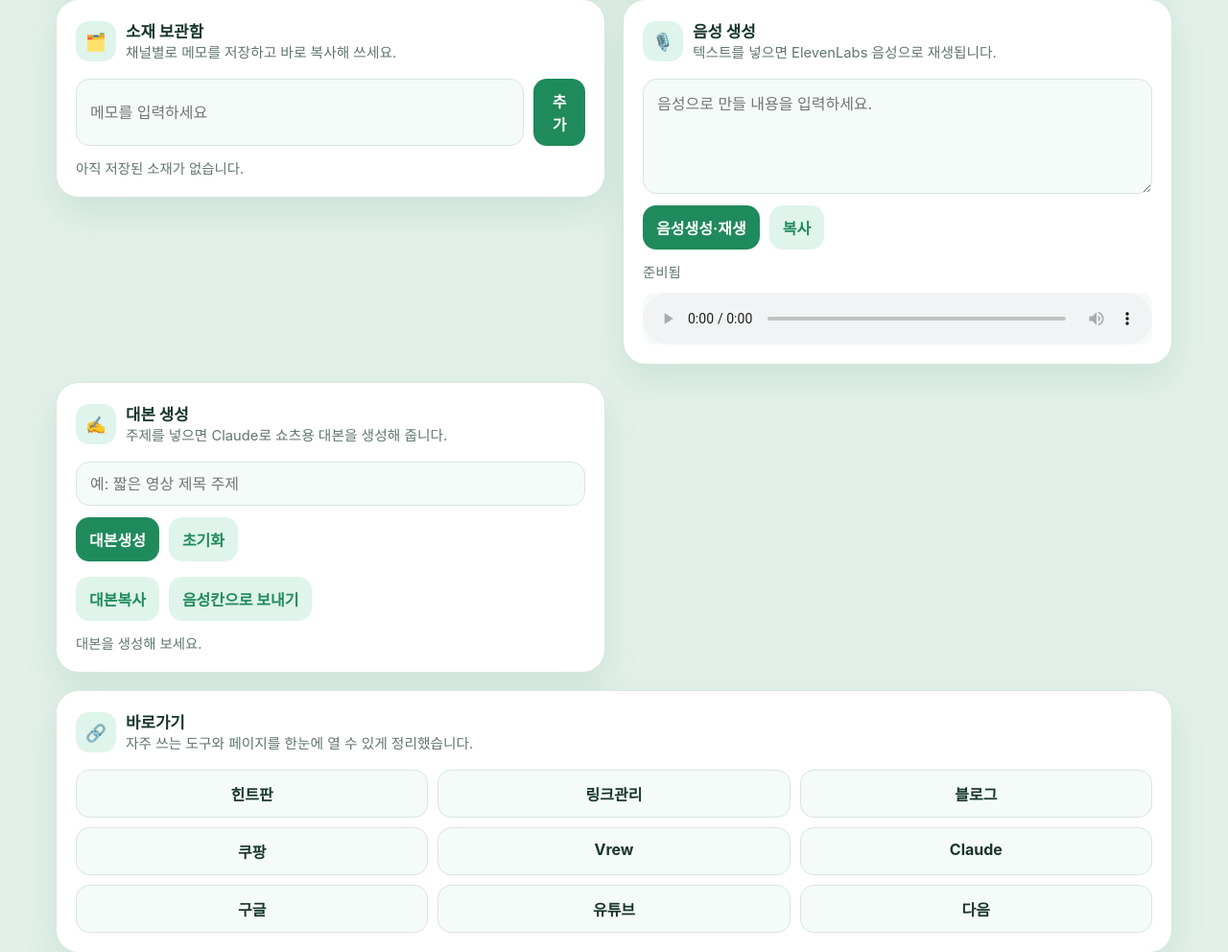
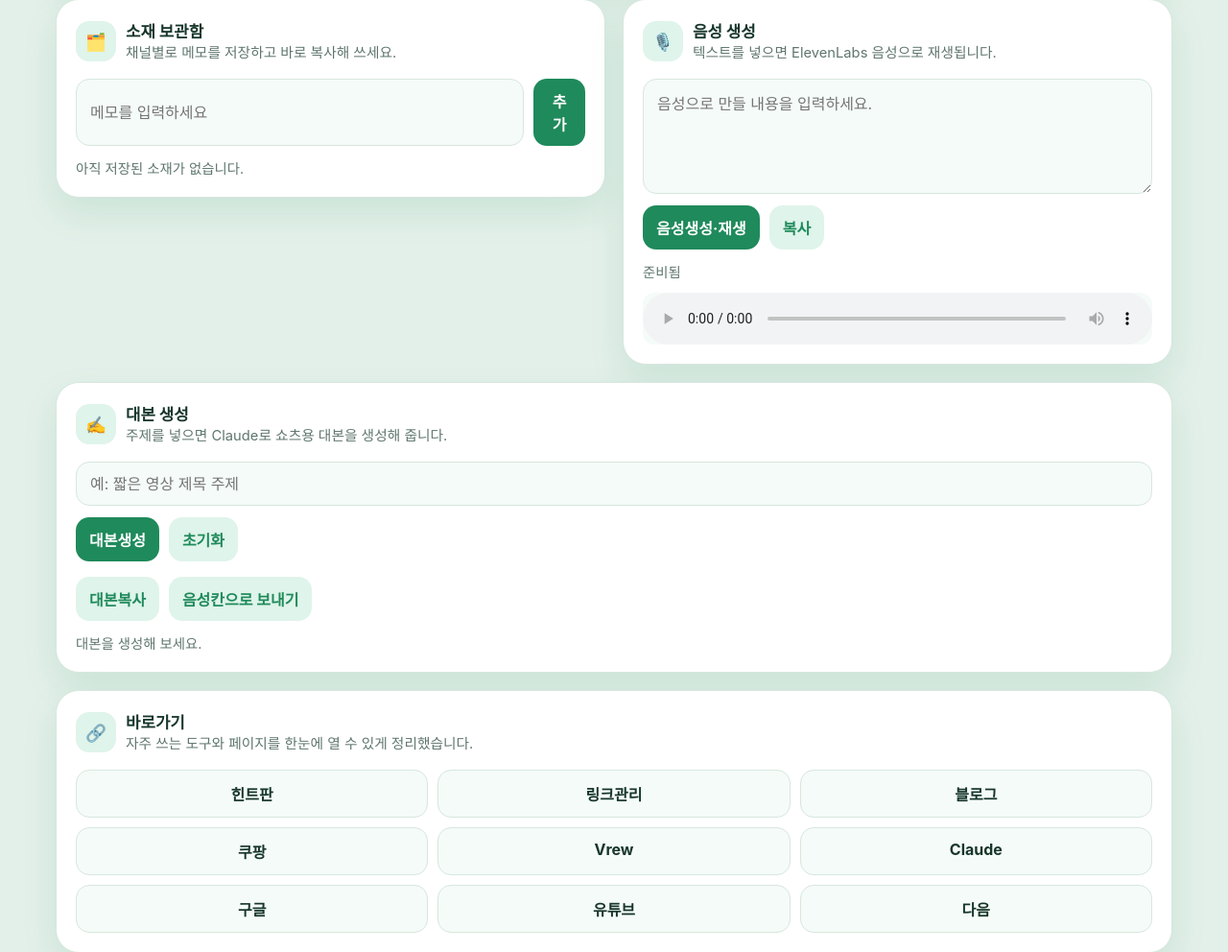
Before and after one commit to junil1649-lgtm/kbites-tool, a Flask app: page / in a window 1280 px wide. Shown: the part 156-1148 px from the top of the page at 96% size. Run offline with Flask 3, Linux system fonts and the light colour scheme; some libraries are stand-ins or nearby versions.

Commit message:
script full width

```diff
--- a/templates/index.html
+++ b/templates/index.html
@@ -323,7 +323,7 @@
         <audio id="audioPlayer" controls></audio>
       </section>
 
-      <section class="card" aria-labelledby="script-title">
+      <section class="card" aria-labelledby="script-title" style="grid-column: 1 / -1;">
         <div class="card-header">
           <div class="icon">✍️</div>
           <div>
```
